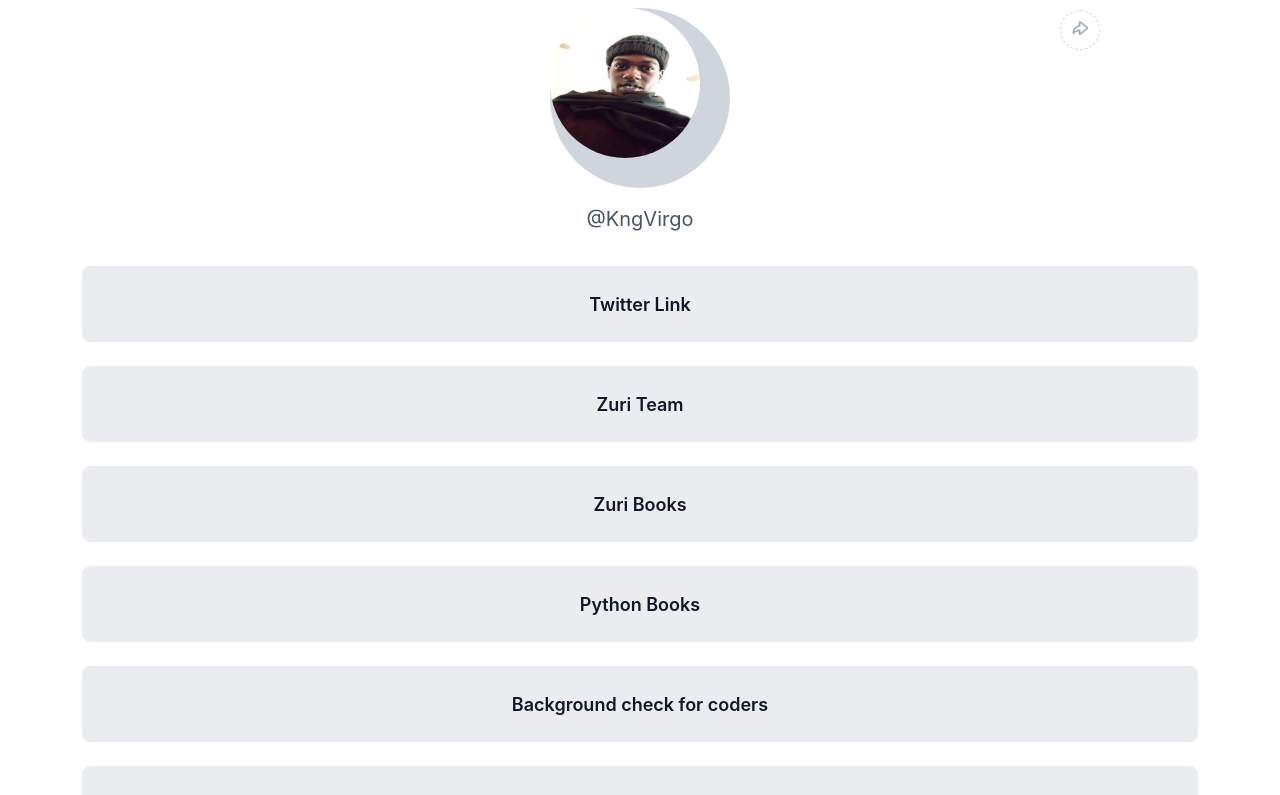
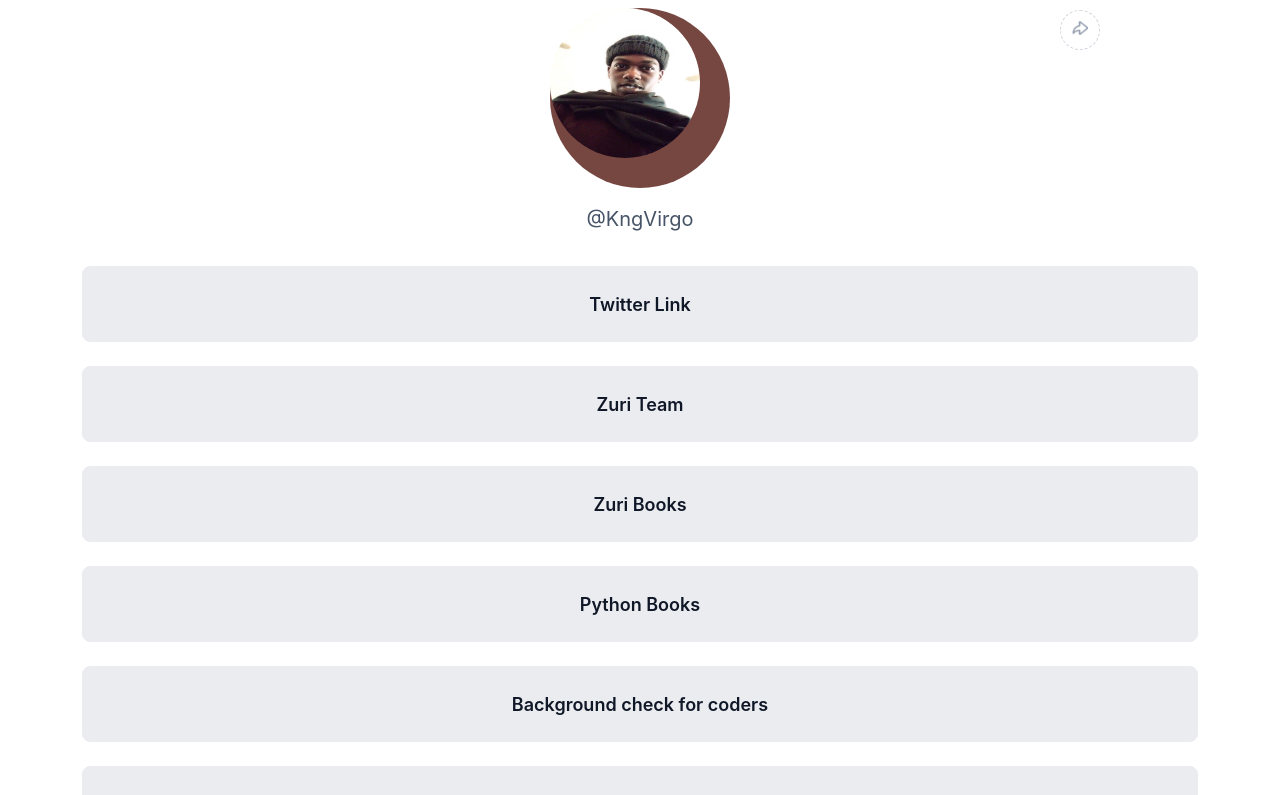
Before and after one commit to Virgold/linkTree, a React (Create React App) app: page / in a window 1280 px wide. Shown: the top 795 px of the page. Built offline with nearby package versions, Linux system fonts and the light colour scheme.

Commit message:
edit image border

```diff
--- a/src/App.css
+++ b/src/App.css
@@ -26,12 +26,12 @@
   padding: 0px;
   width: 180px;
   height: 180px;
-  background-color: #D0D5DD;
+  background-color: #5a201ad3;
   border-radius: 100%;
 }
 
 .profileImg:hover {
-  background-color: #EAECF0 !important;
+  background-color: #5a201a49 !important;
 }
 
 .navToggle {
```
